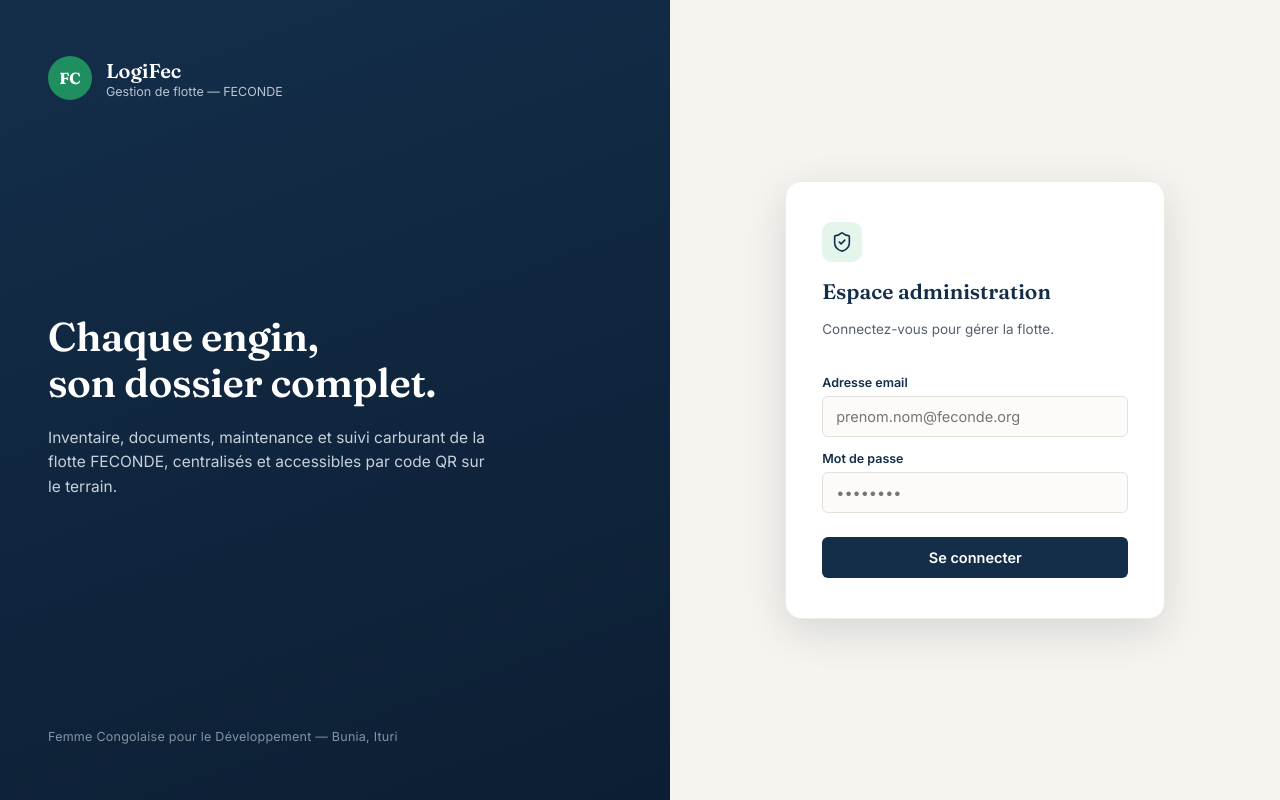
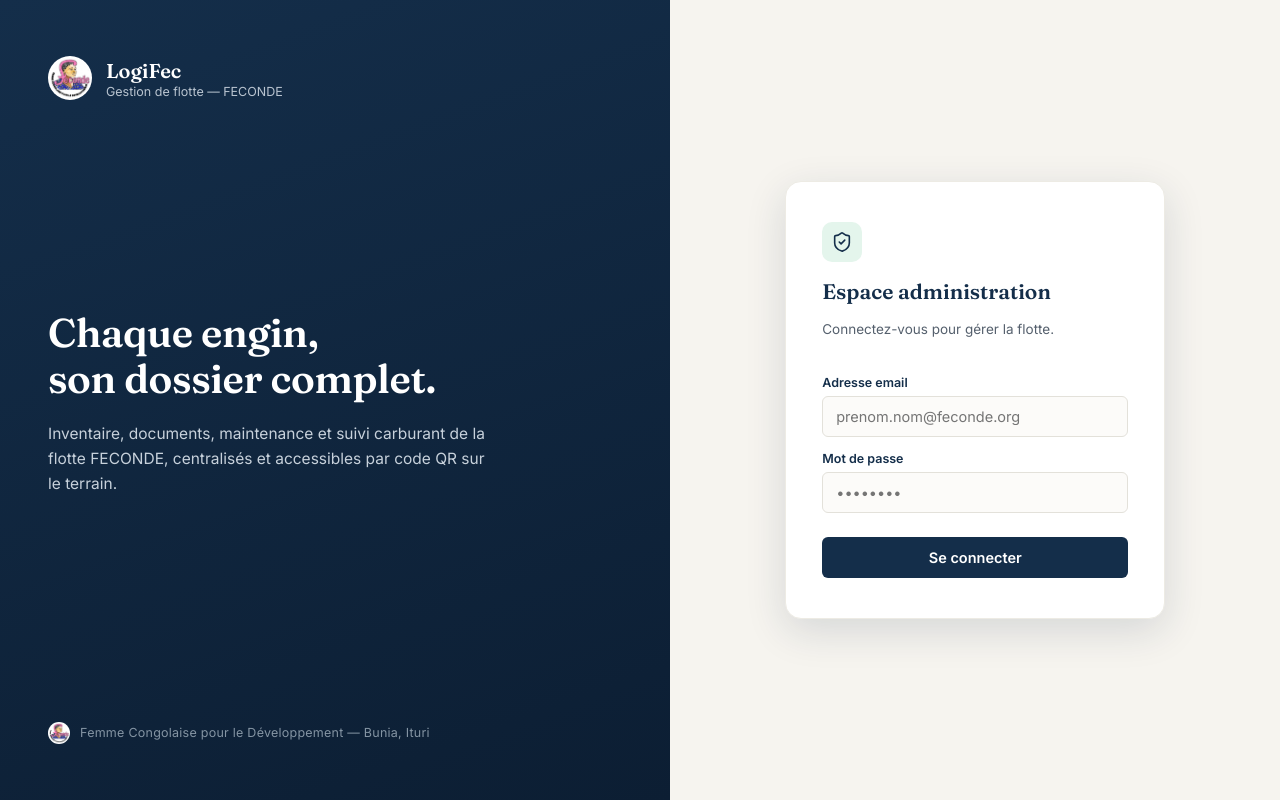
Before and after one commit to olivierkamali9-blip/logifec-feconde, a React (Vite) app: page /login in a window 1280 px wide. Built offline with nearby package versions, Linux system fonts and the light colour scheme; no server answers.

Commit message:
Intégrer le vrai logo FECONDE dans l'interface (connexion, sidebar, page scan, QR)

```diff
--- a/src/components/AdminLayout.jsx
+++ b/src/components/AdminLayout.jsx
@@ -22,7 +22,7 @@ export default function AdminLayout() {
     <div style={styles.wrap} className="lf-admin-wrap">
       <aside style={styles.sidebar} className="lf-sidebar">
         <div style={styles.brand} className="lf-sidebar-brand">
-          <div style={styles.logoCircle}>FC</div>
+          <img src="/logo-feconde.png" alt="Logo FECONDE" style={styles.logoImg} />
           <div>
             <div style={styles.brandName}>LogiFec</div>
             <div style={styles.brandSub}>FECONDE</div>
@@ -81,6 +81,7 @@ const styles = {
     position: 'sticky', top: 0, height: '100vh',
   },
   brand: { display: 'flex', alignItems: 'center', gap: 10, padding: '0 8px 28px' },
+  logoImg: { width: 34, height: 34, borderRadius: '50%', objectFit: 'cover', background: '#fff', flexShrink: 0 },
   logoCircle: {
     width: 34, height: 34, borderRadius: '50%', background: '#1F8F5F',
     display: 'flex', alignItems: 'center', justifyContent: 'center',
--- a/src/components/QRCodeCard.jsx
+++ b/src/components/QRCodeCard.jsx
@@ -47,6 +47,7 @@ export default function QRCodeCard({ vehicule }) {
   return (
     <div>
       <div ref={cardRef} style={styles.card}>
+        <img src="/logo-feconde.png" alt="" style={styles.cardLogo} crossOrigin="anonymous" />
         <div style={styles.cardHeader}>LOGIFEC — FECONDE</div>
         <div style={styles.qrWrap}>
           <QRCodeCanvas value={scanUrl} size={180} level="H" fgColor="#142E4A" />
@@ -78,6 +79,7 @@ const styles = {
     fontSize: 11, fontWeight: 700, color: '#142E4A', letterSpacing: '0.08em',
     marginBottom: 14, textTransform: 'uppercase',
   },
+  cardLogo: { width: 40, height: 40, borderRadius: '50%', objectFit: 'cover', marginBottom: 6 },
   qrWrap: { padding: 10, background: '#fff', border: '1px solid #E3E1DA', borderRadius: 8 },
   idEngin: {
     fontSize: 17, fontWeight: 700, color: '#142E4A', marginTop: 14,
--- a/src/pages/Login.jsx
+++ b/src/pages/Login.jsx
@@ -28,7 +28,7 @@ export default function Login() {
     <div style={styles.page} className="lf-login-page">
       <div style={styles.leftPanel} className="lf-login-left">
         <div style={styles.brandMark}>
-          <div style={styles.logoCircle}>FC</div>
+          <img src="/logo-feconde.png" alt="Logo FECONDE" style={styles.logoImg} />
           <div>
             <div style={styles.brandName}>LogiFec</div>
             <div style={styles.brandSub}>Gestion de flotte — FECONDE</div>
@@ -44,6 +44,7 @@ export default function Login() {
         </div>
 
         <div style={styles.footerNote}>
+          <img src="/logo-feconde.png" alt="" style={styles.footerLogo} />
           Femme Congolaise pour le Développement — Bunia, Ituri
         </div>
       </div>
@@ -104,6 +105,7 @@ const styles = {
     justifyContent: 'space-between',
   },
   brandMark: { display: 'flex', alignItems: 'center', gap: 14 },
+  logoImg: { width: 44, height: 44, borderRadius: '50%', objectFit: 'cover', background: '#fff', flexShrink: 0 },
   logoCircle: {
     width: 44, height: 44, borderRadius: '50%',
     background: '#1F8F5F', color: '#fff',
@@ -115,7 +117,8 @@ const styles = {
   heroText: { maxWidth: 440 },
   heroTitle: { fontSize: 40, lineHeight: 1.15, color: '#fff', fontWeight: 600, letterSpacing: '-0.01em' },
   heroDesc: { fontSize: 15.5, lineHeight: 1.6, color: '#C7D1DB', marginTop: 20 },
-  footerNote: { fontSize: 12.5, color: '#8494A3', letterSpacing: '0.02em' },
+  footerNote: { fontSize: 12.5, color: '#8494A3', letterSpacing: '0.02em', display: 'flex', alignItems: 'center', gap: 10 },
+  footerLogo: { width: 22, height: 22, borderRadius: '50%', objectFit: 'cover', background: '#fff', flexShrink: 0 },
   rightPanel: {
     display: 'flex', alignItems: 'center', justifyContent: 'center',
     background: 'var(--sand)', padding: 24,
--- a/src/pages/ScanPublic.jsx
+++ b/src/pages/ScanPublic.jsx
@@ -95,7 +95,7 @@ export default function ScanPublic() {
     <div style={styles.page}>
       <div style={styles.headerBar}>
         <div style={styles.brandMini}>
-          <div style={styles.logoCircle}>FC</div>
+          <img src="/logo-feconde.png" alt="Logo FECONDE" style={styles.logoImg} />
           <span style={styles.brandText}>LogiFec — FECONDE</span>
         </div>
       </div>
@@ -245,6 +245,7 @@ const styles = {
   page: { minHeight: '100vh', background: 'var(--sand)' },
   headerBar: { background: 'var(--navy-deep)', padding: '14px 20px' },
   brandMini: { display: 'flex', alignItems: 'center', gap: 10, maxWidth: 640, margin: '0 auto' },
+  logoImg: { width: 28, height: 28, borderRadius: '50%', objectFit: 'cover', background: '#fff', flexShrink: 0 },
   logoCircle: {
     width: 28, height: 28, borderRadius: '50%', background: 'var(--emerald)', color: '#fff',
     display: 'flex', alignItems: 'center', justifyContent: 'center', fontSize: 11, fontWeight: 700, fontFamily: 'var(--font-display)',
```
Also changed, not shown: public/logo-feconde.jpeg (added), public/logo-feconde.png (added).
